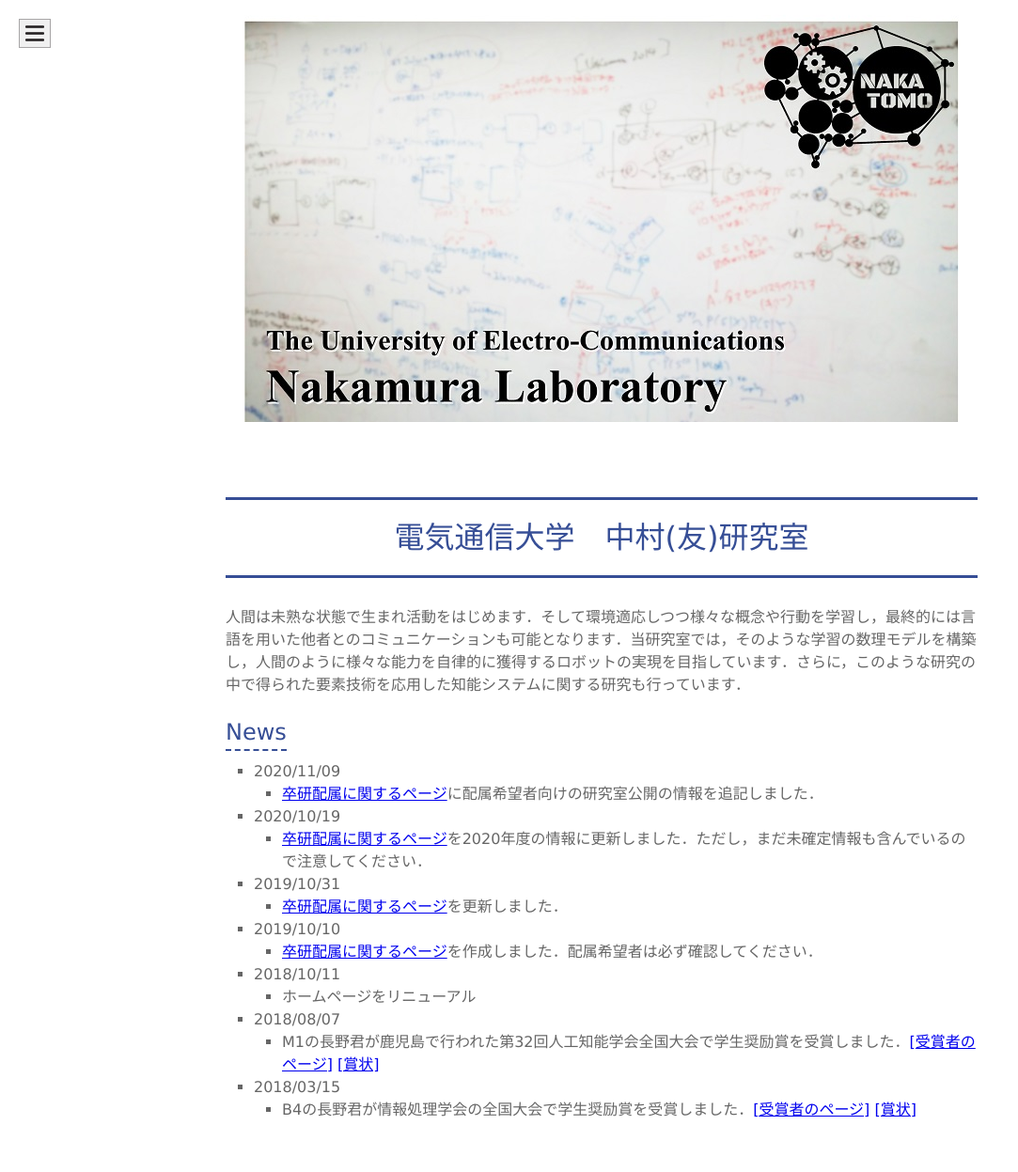
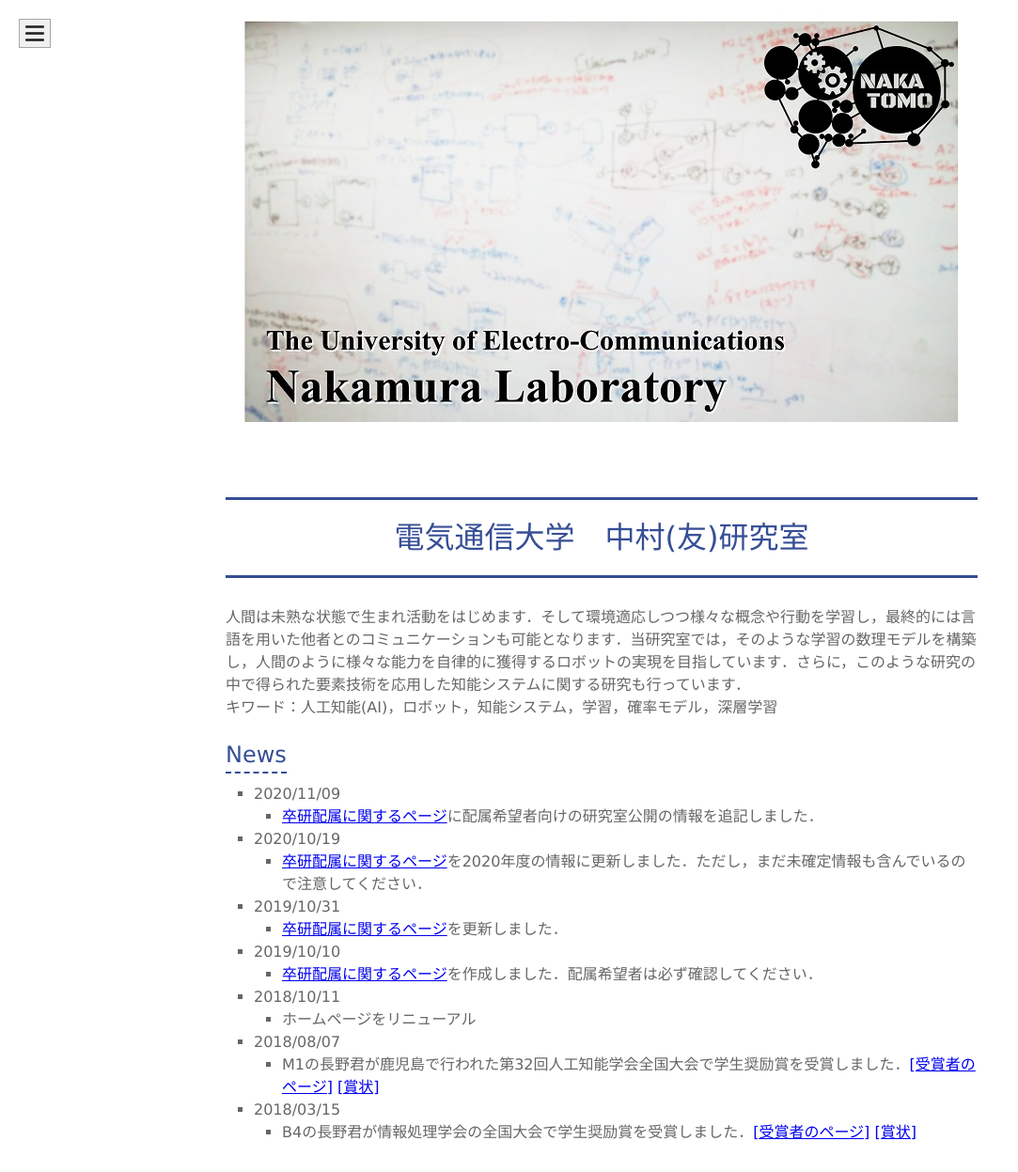
Before and after one commit to naka-lab/naka-lab.github.io, a Jekyll site: the page built from index.md, in a window 1280 px wide. Shown: the whole page at 94% size, without its empty margins (0-1083 px from the left). Built offline with Jekyll 4.4.1, drawn with Linux system fonts in a browser that asks for light colours; our own code applies the rules of GitHub Pages for plain Markdown files; before the commit the page ends 1223 px from its top, so only the background shows below that.

Commit message:
Update index.md

```diff
--- a/index.md
+++ b/index.md
@@ -4,6 +4,8 @@ layout: default
 
 # 電気通信大学　中村(友)研究室
 人間は未熟な状態で生まれ活動をはじめます．そして環境適応しつつ様々な概念や行動を学習し，最終的には言語を用いた他者とのコミュニケーションも可能となります．当研究室では，そのような学習の数理モデルを構築し，人間のように様々な能力を自律的に獲得するロボットの実現を目指しています．さらに，このような研究の中で得られた要素技術を応用した知能システムに関する研究も行っています．
+
+キワード：人工知能(AI)，ロボット，知能システム，学習，確率モデル，深層学習
 
 ## News
 * 2020/11/09
```
